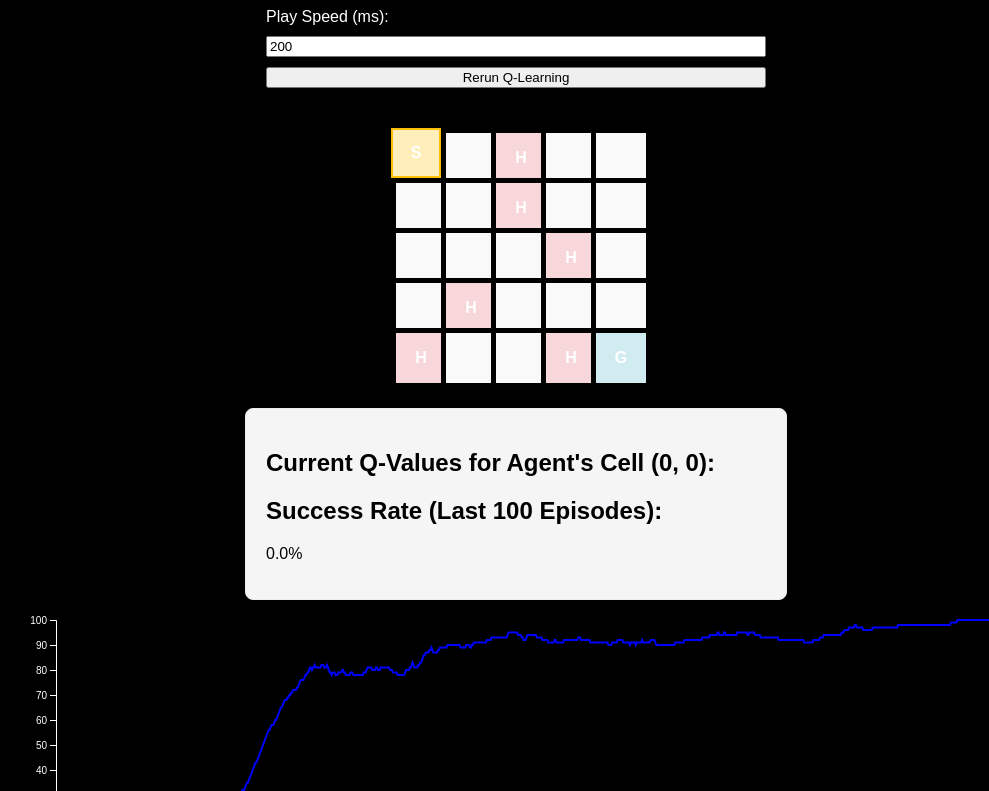
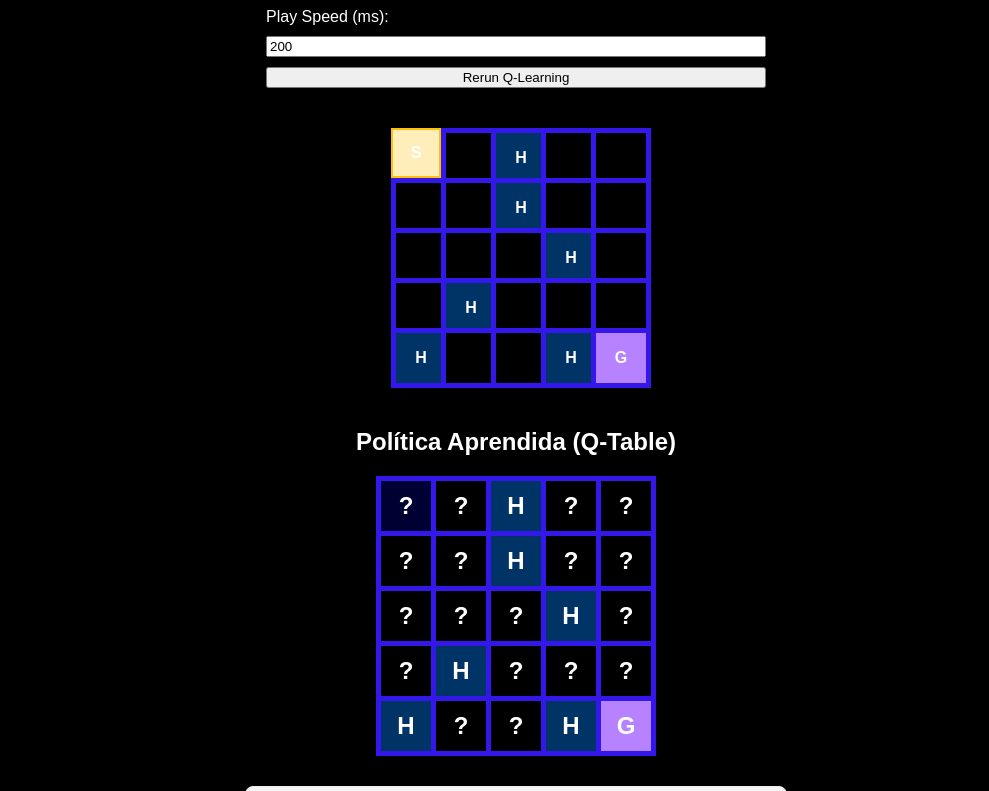
Before and after one commit to FGV-VIS-2025/final-project-rl-explained-vis, a SvelteKit app: page /visualization in a window 1280 px wide. Shown: the part 309-1100 px from the top of the page, without its empty margins (124-1113 px from the left). Built offline with nearby package versions, Linux system fonts and the light colour scheme.

Commit message:
Adicionando grid da política

```diff
--- /dev/null
+++ b/src/lib/QTableArrows.svelte
@@ -0,0 +1,154 @@
+<script>
+    export let qTable; // A Q-table para renderizar
+    export let world_width;
+    export let world_height;
+    export let start;
+    export let goal;
+    export let holes;
+
+    // Função para determinar a melhor ação (seta) para uma dada célula
+    function getBestAction(row, col) {
+        console.log("Teste");
+        const stateKey = `${row},${col}`;
+        const actions = qTable[stateKey];
+        if (!actions) return ''; // Caso a célula não esteja na Q-table (pode acontecer com estados terminais)
+
+        let bestAction = '';
+        let maxValue = -Infinity;
+
+        for (const action in actions) {
+            if (actions[action] > maxValue) {
+                maxValue = actions[action];
+                bestAction = action;
+            }
+        }
+        return bestAction;
+    }
+
+    // Mapeamento de ações para caracteres de seta ou ícones (você pode usar ícones SVG reais ou unicode)
+    const arrowMap = {
+        'up': '↑',
+        'down': '↓',
+        'left': '←',
+        'right': '→',
+        '': '·',
+        'undefined': '?'
+    };
+
+    // Função para determinar a melhor ação (seta) para uma dada célula
+    function calculateBestAction(row, col, currentQTable) {
+        const stateKey = `${row},${col}`;
+        const actions = currentQTable[stateKey];
+
+        if (!actions) return ''; // Caso a célula não esteja na Q-table (pode acontecer com estados terminais)
+
+        let bestActions = [];
+        let maxValue = -Infinity;
+
+        for (const action of ['up', 'down', 'left', 'right']) { // Iterar sobre ACTIONS explicitamente
+            if (actions[action] > maxValue) {
+                maxValue = actions[action];
+                bestActions = [action];
+            } else if (actions[action] === maxValue) {
+                bestActions.push(action);
+            }
+        }
+
+        if (bestActions.length > 1)
+        {
+            return "undefined";
+        }
+        else
+        {
+            return bestActions.length > 0 ? bestActions[Math.floor(Math.random() * bestActions.length)] : '';
+        }
+    }
+
+    $: bestActionsGrid = (() => {
+        const gridData = [];
+        for (let r = 0; r < world_height; r++) {
+            const rowData = [];
+            for (let c = 0; c < world_width; c++) {
+                rowData.push(calculateBestAction(r, c, qTable));
+            }
+            gridData.push(rowData);
+        }
+        return gridData;
+    })();
+
+    // Função para verificar se a célula é o início, objetivo ou buraco
+    function getCellType(row, col) {
+        if (row === start[0] && col === start[1]) return 'start';
+        if (row === goal[0] && col === goal[1]) return 'goal';
+        if (holes.some(hole => hole[0] === row && hole[1] === col)) return 'hole';
+        return '';
+    }
+</script>
+
+<div class="q-grid-wrapper">
+    <h2>Política Aprendida (Q-Table)</h2>
+    <div class="q-grid" style="grid-template-columns: repeat({world_width}, 1fr);">
+        {#each Array(world_height) as _, r}
+            {#each Array(world_width) as __, c}
+                <div
+                    class="q-grid-cell {getCellType(r, c)}"
+                >
+                    {#if getCellType(r,c) === 'goal'}
+                        G
+                    {:else if getCellType(r,c) === 'hole'}
+                        H
+                    {:else}
+                        {arrowMap[bestActionsGrid[r][c]]} {/if}
+                </div>
+            {/each}
+        {/each}
+    </div>
+</div>
+
+<style>
+    .q-grid-wrapper {
+        margin-top: 30px;
+        text-align: center;
+    }
+
+    .q-grid {
+        display: grid;
+        border-top: 5px solid #3318e9;
+        border-left: 5px solid #3318e9;
+        width: fit-content;
+        margin: 0 auto;
+    }
+
+    .q-grid-cell {
+        width: 50px;
+        height: 50px;
+        border-right: 5px solid #3318e9;
+        border-bottom: 5px solid #3318e9;
+        display: flex;
+        justify-content: center;
+        align-items: center;
+        font-size: 1.5em;
+        font-weight: bold;
+        background-color: #000000;
+        color: #ffffff;
+        position: relative;
+    }
+
+    .q-grid-cell.start {
+        background-color: #000033;
+    }
+
+    .q-grid-cell.goal {
+        background-color: #b782ff;
+    }
+
+    .q-grid-cell.hole {
+        background-color: #003366;
+    }
+
+    .q-grid-cell.agent-policy {
+        background-color: #ffeeba;
+        border: 2px solid #ffc107; /* Mantenha essa borda para o agente, se desejar um destaque diferente */
+        box-sizing: border-box;
+    }
+</style>
--- a/src/routes/visualization/+page.svelte
+++ b/src/routes/visualization/+page.svelte
@@ -2,6 +2,7 @@
     import { onMount } from 'svelte';
     import { q_learning } from '$lib/q_learning.js';
     import * as d3 from "d3";
+    import QTableArrows from '$lib/QTableArrows.svelte';
 
     let world_width = 5;
     let world_height = 5;
@@ -52,8 +53,6 @@
         for (let i = 0; i <= success_rates_data.length; i += tickInterval) {
             xTicks.push(i);
         }
-
-        console.log(xTicks);
 
         svg.append("g")
             .attr("transform", `translate(0,${height - margin.bottom})`)
@@ -108,6 +107,7 @@
     // Derived state for current Q-values (for display)
     $: currentQTable = q_tables_data[currentEpisode]?.[`${currentAgentPosition[0]},${currentAgentPosition[1]}`] || {};
 
+    $: currentQTableForArrows = q_tables_data[currentEpisode]?.[currentStep];
 
     function nextStep() {
         if (!agent_positions_data[currentEpisode]) return;
@@ -224,6 +224,19 @@
         {/each}
     </div>
 
+    {#if currentQTableForArrows}
+        <QTableArrows
+            qTable={currentQTableForArrows}
+            world_width={world_width}
+            world_height={world_height}
+            start={start}
+            goal={goal}
+            holes={holes}
+        />
+    {:else}
+        <p>Carregando visualização da Q-table...</p>
+    {/if}
+
     <div class="info-panel">
         <h2>Current Q-Values for Agent's Cell ({currentAgentPosition[0]}, {currentAgentPosition[1]}):</h2>
         <ul>
@@ -274,25 +287,25 @@
     .cell {
         width: 50px;
         height: 50px;
-        border: 5px solid #000;
+        border: 5px solid #3318e9;
         display: flex;
         justify-content: center;
         align-items: center;
         font-weight: bold;
-        background-color: #f9f9f9;
+        background-color: #000000;
         position: relative;
     }
 
     .cell.start {
-        background-color: #d4edda; /* Light green */
+        background-color: #000033; /* Light green */
     }
 
     .cell.goal {
-        background-color: #d1ecf1; /* Light blue */
+        background-color: #b782ff; /* Light blue */
     }
 
     .cell.hole {
-        background-color: #f8d7da; /* Light red */
+        background-color: #003366; /* Light red */
     }
 
     .cell.agent {
```
Also changed, not shown: src/lib/q_learning.js.
